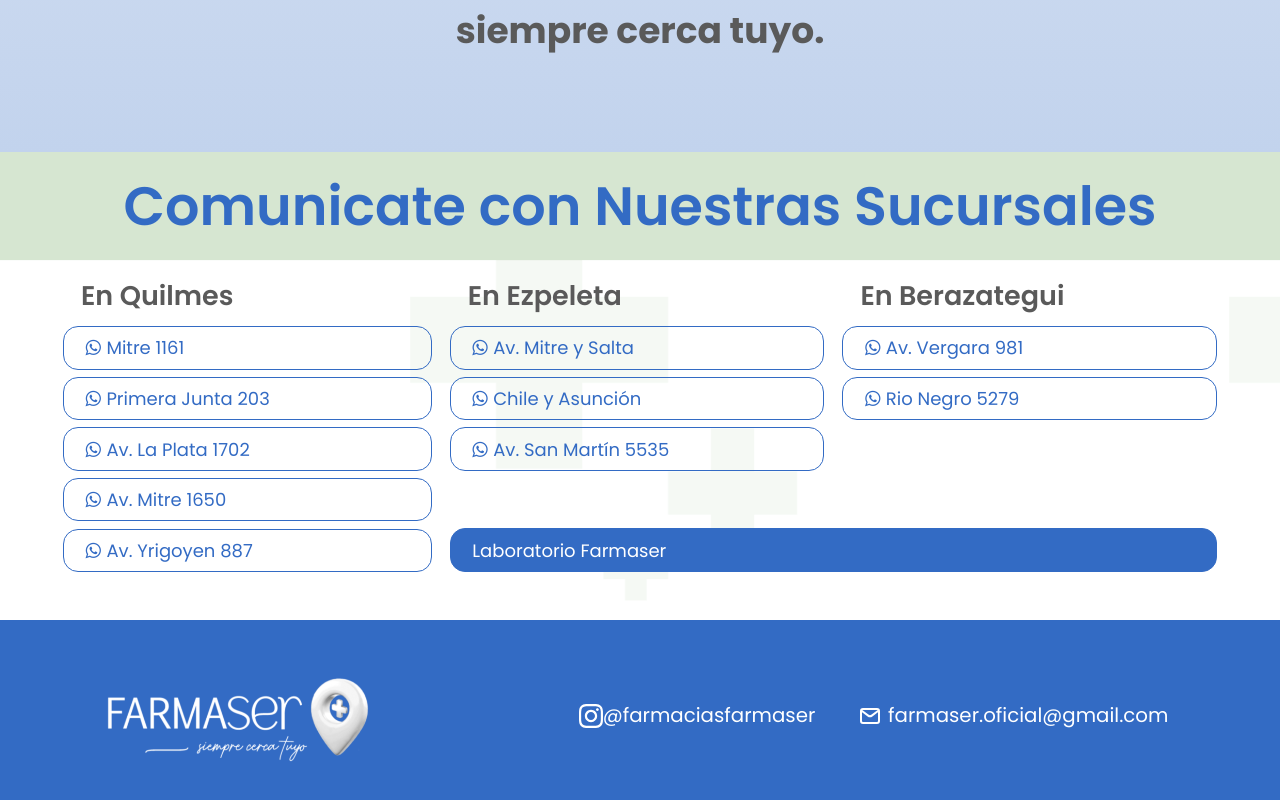
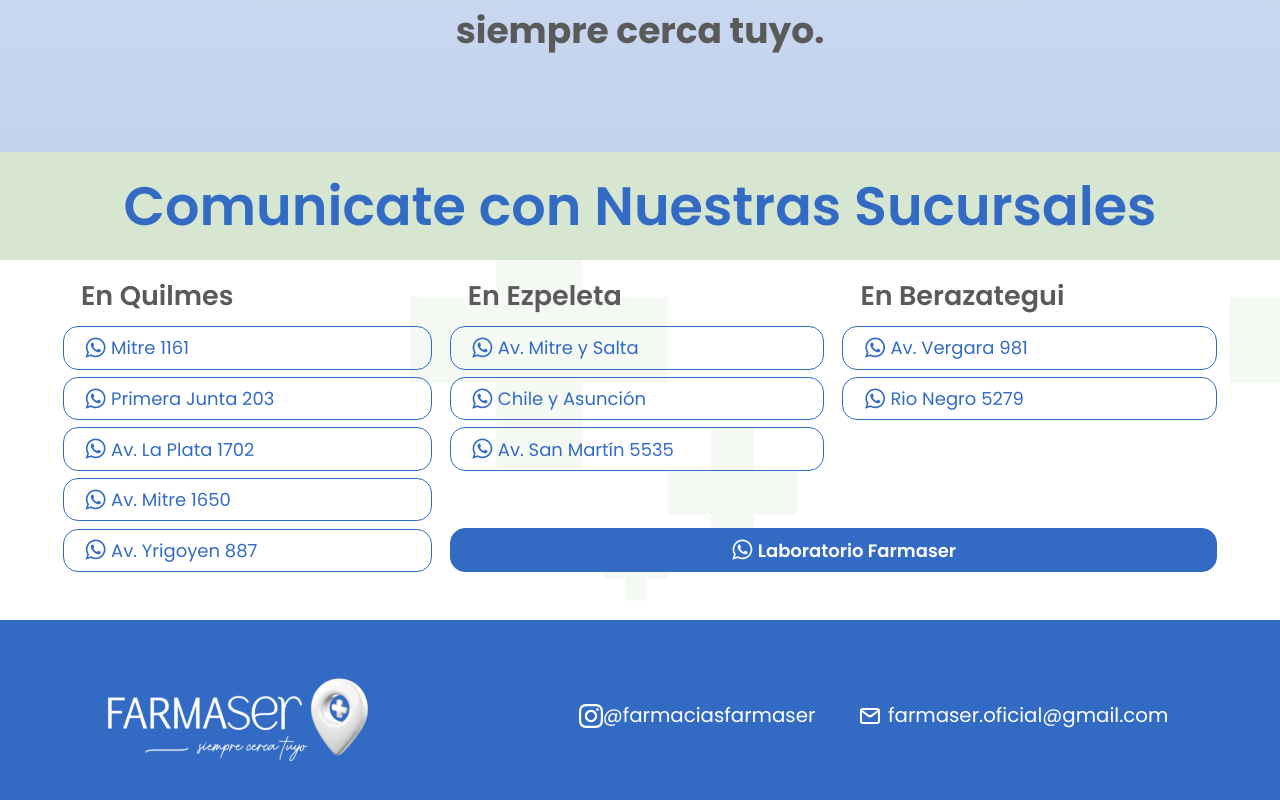
Before and after one commit to LucasNatoli/farmaser, a plain HTML site: page index.html in a window 1280 px wide. Shown: the part 5909-6709 px from the top of the page. Drawn offline with Linux system fonts and the light colour scheme.

Commit message:
Final v.3

```diff
--- a/index.html
+++ b/index.html
@@ -229,7 +229,7 @@
           </div>
         </div>
         <div class="branch laboratorio">
-          <button class="lab-btn">Laboratorio Farmaser</button>
+          <button class="lab-btn"><i class="fa fa-whatsapp"></i>Laboratorio Farmaser</button>
         </div>
       </div>
     </div>
--- a/master.css
+++ b/master.css
@@ -39,6 +39,9 @@ button {
   padding: 0.4rem 0 0.4rem 1.2rem;
   margin: 0.2rem 0;
   text-align: left;
+  font-weight: 400;
+  display: flex;
+  align-items: center;
 }
 
 h2,h3 {
@@ -64,7 +67,7 @@ h1 {
   margin-bottom: 1rem;
 }
 
-i {
+i.fa {
   font-size: 1.3rem;
   margin-right: 0.3rem;
 
@@ -449,6 +452,8 @@ strong{
   margin-top: 2rem;
   background-color: #336bc4;
   color: #FFFFFF;
+  font-weight: 600;
+  justify-content: center;
 }
 /* Footer */
 .footer {
```
